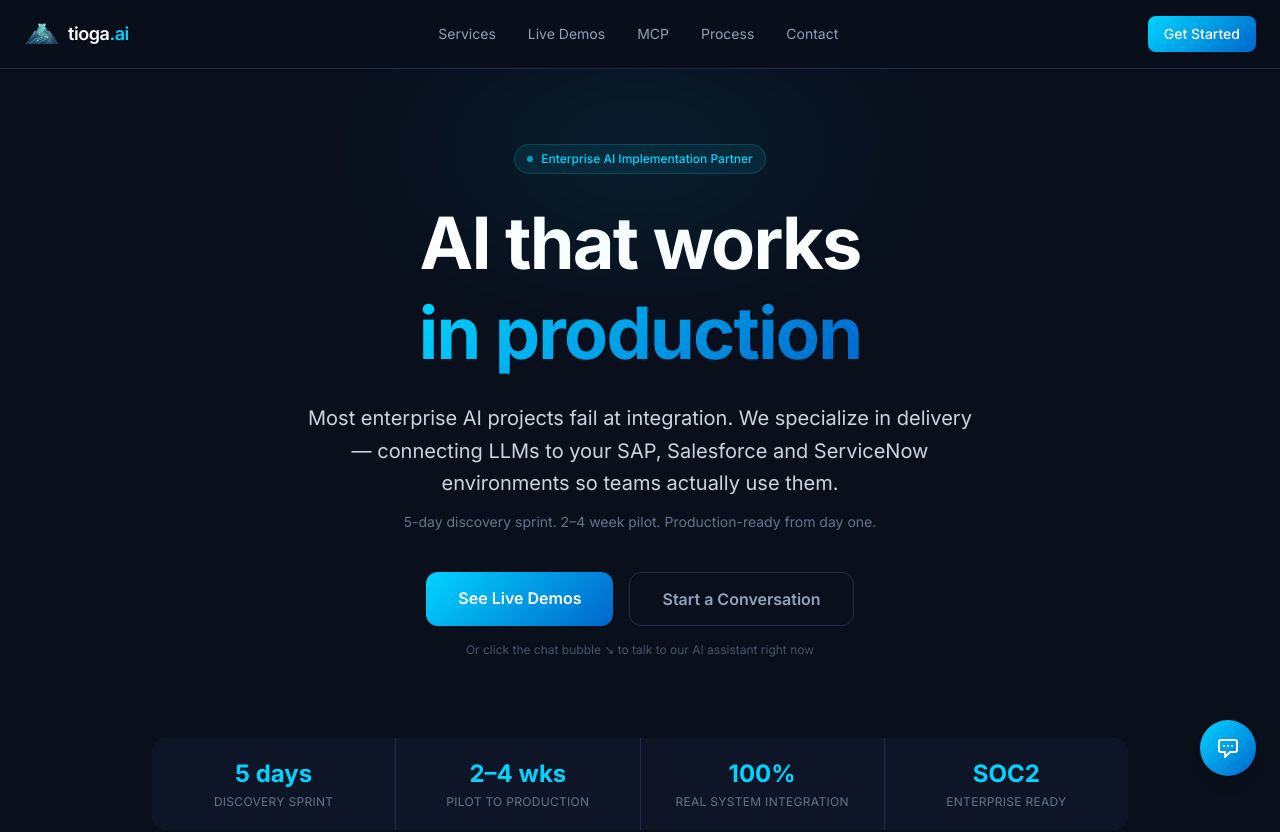
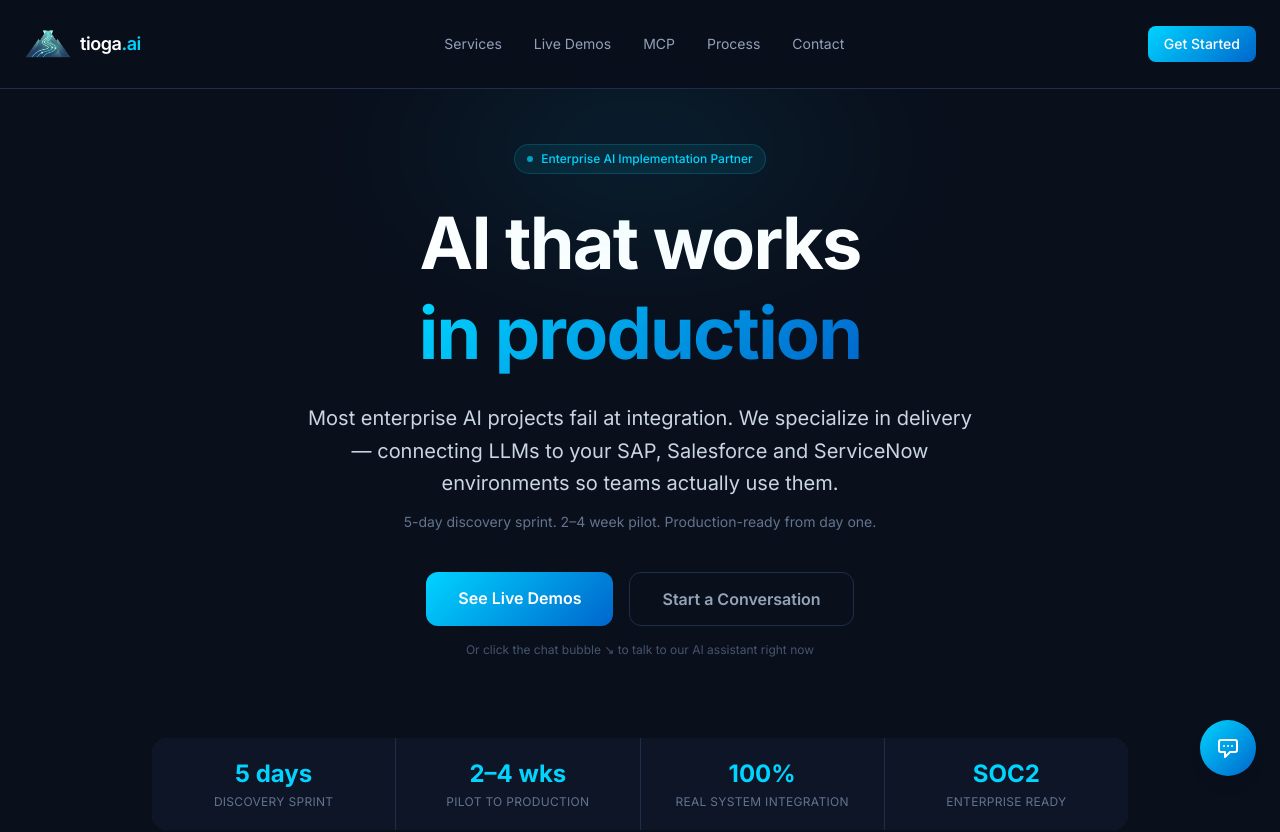
Before and after one commit to sukirk-tioga/tioga-ai-website, a Next.js app: page / in a window 1280 px wide. Shown: the top 832 px of the page. Built offline with nearby package versions, Linux system fonts and the light colour scheme.

Commit message:
Enlarge nav logo from 36px to 52px, increase nav padding

```diff
--- a/components/Nav.tsx
+++ b/components/Nav.tsx
@@ -29,7 +29,7 @@
   return (
     <>
       <nav
-        className="fixed top-0 left-0 right-0 z-50 px-6 py-4 flex items-center justify-between transition-all duration-200"
+        className="fixed top-0 left-0 right-0 z-50 px-6 py-5 flex items-center justify-between transition-all duration-200"
         style={{
           background: scrolled ? "rgba(10,15,28,0.97)" : "rgba(10,15,28,0.92)",
           backdropFilter: "blur(16px)",
@@ -41,9 +41,9 @@
           <Image
             src="/logo-icon.png"
             alt="tioga.ai logo"
-            width={36}
-            height={36}
-            className="w-9 h-9 object-contain"
+            width={52}
+            height={52}
+            className="w-12 h-12 object-contain"
           />
           <span className="font-semibold text-white text-lg tracking-tight">tioga<span style={{ color: "#00D4FF" }}>.ai</span></span>
         </a>
```
